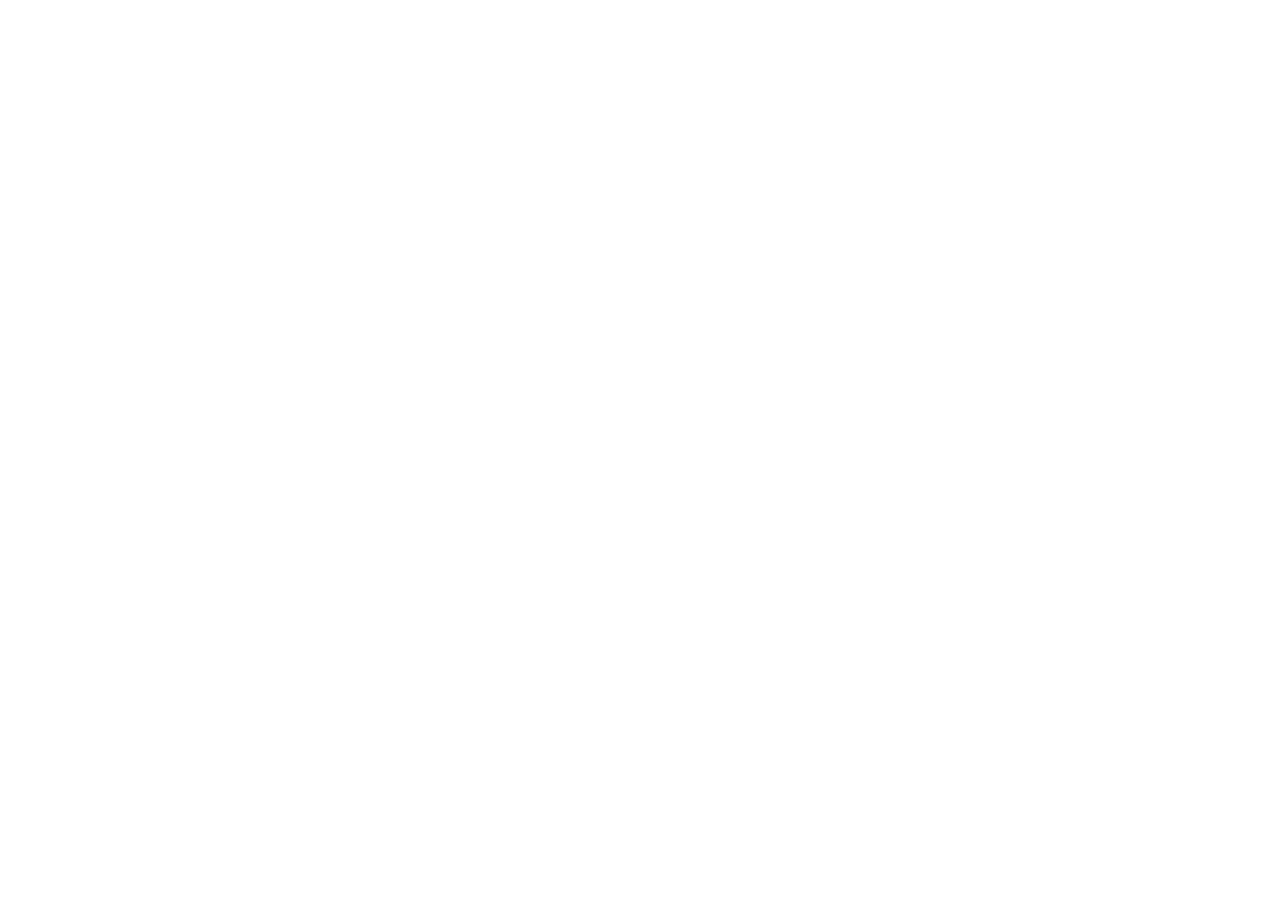
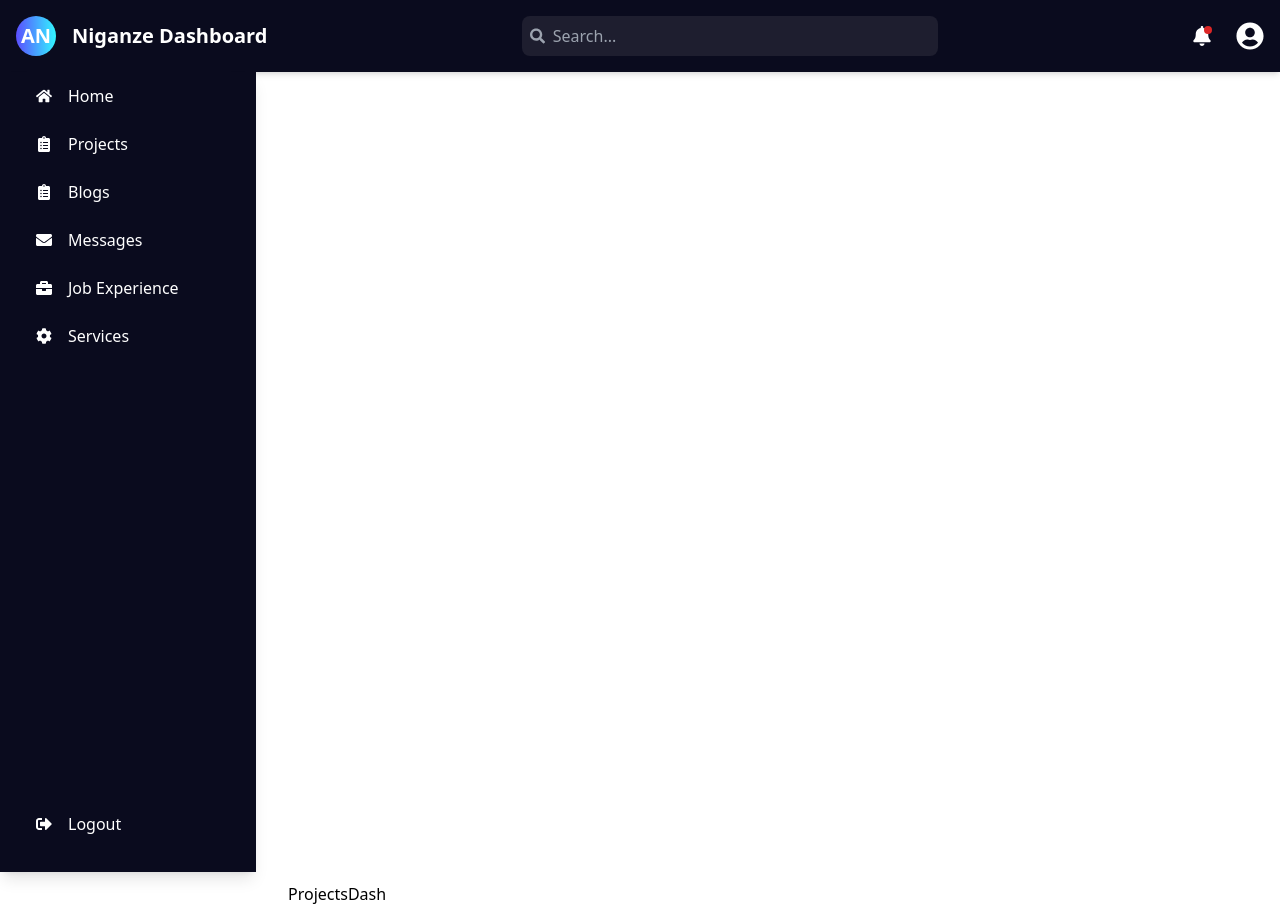
Before and after one commit to niganze/port1, a React (Vite) app: page /pro in a window 1280 px wide. Before the commit this address had no page. Before the commit the page ends 800 px from the top, so only its background shows below. Built offline with nearby package versions, Linux system fonts and the light colour scheme.

Commit message:
stability

```diff
--- a/package.json
+++ b/package.json
@@ -10,6 +10,7 @@
     "preview": "vite preview"
   },
   "dependencies": {
+    "axios": "^1.7.7",
     "formik": "^2.4.6",
     "react": "^18.3.1",
     "react-dom": "^18.3.1",
--- a/src/App.jsx
+++ b/src/App.jsx
@@ -7,6 +7,9 @@
 import Login from "./pages/Login";
 import SingleBlog from "./pages/SingleBlog";
 import About from "./pages/About";
+import Dashboard from "./dashboard/LayoutDashboard";
+import ProjectsDash from "./dashboard/ProjectsDash";
+import LayoutDashboard from "./dashboard/LayoutDashboard";
 export default function App() {
   return (
     <>
@@ -17,11 +20,15 @@
             <Route path="/projects" element={<Project />} />
             <Route path="/blog" element={<Blogs />} />
             <Route path="/contact" element={<Contact />} />
-            <Route path="/about"element={<About/>}/>
-            <Route path="/singleblog"element={<SingleBlog/>}/>
-
+            <Route path="/about" element={<About />} />
+            <Route path="/singleblog" element={<SingleBlog />} />
           </Route>
-          <Route path="/login" element={<Login/>}/>
+          <Route path="/login" element={<Login />} />
+          <Route path="/" element={<LayoutDashboard />}>
+           <Route index element={<Dashboard/>}/>
+           <Route path="/dashboard" element={<Dashboard/>}/>
+            <Route path="/pro" element={<ProjectsDash />} />
+          </Route>
 
         </Routes>
       </BrowserRouter>
--- /dev/null
+++ b/src/dashboard/Dashboard.jsx
@@ -0,0 +1,9 @@
+import React from 'react'
+
+function Dashboard() {
+  return (
+    <div>Dashboard</div>
+  )
+}
+
+export default Dashboard
--- /dev/null
+++ b/src/dashboard/Header.jsx
@@ -0,0 +1,42 @@
+import React from 'react';
+import { FaBell, FaSearch, FaUserCircle } from 'react-icons/fa';
+
+function Header() {
+  return (
+    <header className="bg-[#0a0b1e] text-white shadow-md p-4">
+      <div className="flex justify-between items-center max-w-7xl mx-auto">
+
+        {/* Logo Section */}
+        <div className="flex items-center space-x-4">
+          <div className="w-10 h-10 bg-gradient-to-r from-[#5B4EFF] to-[#32F6FF] rounded-full flex items-center justify-center">
+            <span className="text-xl font-bold">AN</span>
+          </div>
+          <h1 className="text-xl font-bold">Niganze Dashboard</h1>
+        </div>
+
+        {/* Search Bar */}
+        <div className="flex items-center bg-[#1e1e2f] p-2 rounded-lg w-1/3">
+          <FaSearch className="text-gray-400 mr-2" />
+          <input
+            type="text"
+            placeholder="Search..."
+            className="bg-transparent focus:outline-none text-white w-full"
+          />
+        </div>
+
+        {/* Action Icons */}
+        <div className="flex items-center space-x-6">
+          <button className="relative hover:text-[#5B4EFF] transition duration-300">
+            <FaBell size={20} />
+            <span className="absolute top-0 right-0 inline-block w-2 h-2 bg-red-600 rounded-full"></span>
+          </button>
+          <button className="hover:text-[#5B4EFF] transition duration-300">
+            <FaUserCircle size={28} />
+          </button>
+        </div>
+      </div>
+    </header>
+  );
+}
+
+export default Header;
--- /dev/null
+++ b/src/dashboard/LayoutDashboard.jsx
@@ -0,0 +1,17 @@
+import React from 'react'
+import Sidebar from './Siderbar'
+import Header from './Header'
+import { Outlet } from 'react-router-dom'
+
+function LayoutDashboard() {
+  return (
+    <div>
+    <Header/>
+    <Sidebar/>
+    <div className='ml-72 mt-2.5'><Outlet/></div>
+
+    </div>
+  )
+}
+
+export default LayoutDashboard
--- /dev/null
+++ b/src/dashboard/ProjectsDash.jsx
@@ -0,0 +1,9 @@
+import React from 'react'
+
+function ProjectsDash() {
+  return (
+    <div>ProjectsDash</div>
+  )
+}
+
+export default ProjectsDash
--- /dev/null
+++ b/src/dashboard/Siderbar.jsx
@@ -0,0 +1,61 @@
+import React from 'react';
+import { FaHome, FaUser, FaCog, FaSignOutAlt, FaChartLine, FaEnvelope, FaBriefcase, FaClipboardList } from 'react-icons/fa';
+import { Link } from 'react-router-dom';
+
+function Sidebar() {
+  return (
+    <div className="bg-[#0a0b1e] h-screen w-64 flex flex-col justify-between shadow-lg">
+      {/* Navigation Links */}
+      <nav className="px-6">
+        <ul className="space-y-0">
+          <li>
+            <Link to="/" className="flex items-center text-white space-x-4 hover:bg-[#1e1e2f] p-3 rounded-lg transition duration-300">
+              <FaHome />
+              <span>Home</span>
+            </Link>
+          </li>
+          <li>
+            <Link to="/pro" className="flex items-center text-white space-x-4 hover:bg-[#1e1e2f] p-3 rounded-lg transition duration-300">
+              <FaClipboardList />
+              <span>Projects</span>
+            </Link>
+          </li>
+          <li>
+            < Link to ="/blogs" className="flex items-center text-white space-x-4 hover:bg-[#1e1e2f] p-3 rounded-lg transition duration-300">
+              <FaClipboardList />
+              <span>Blogs</span>
+            </Link>
+          </li>
+          <li>
+            <Link to="/messages" className="flex items-center text-white space-x-4 hover:bg-[#1e1e2f] p-3 rounded-lg transition duration-300">
+              <FaEnvelope />
+              <span>Messages</span>
+            </Link>
+          </li>
+          <li>
+            <Link to="/experience" className="flex items-center text-white space-x-4 hover:bg-[#1e1e2f] p-3 rounded-lg transition duration-300">
+              <FaBriefcase />
+              <span>Job Experience</span>
+            </Link>
+          </li>
+          <li>
+            <Link to="/services" className="flex items-center text-white space-x-4 hover:bg-[#1e1e2f] p-3 rounded-lg transition duration-300">
+              <FaCog />
+              <span>Services</span>
+            </Link>
+          </li>
+        </ul>
+      </nav>
+
+      {/* Logout Button */}
+      <div className="px-6 py-6">
+        <Link to="/logout" className="flex items-center text-white space-x-4 hover:bg-[#1e1e2f] p-3 rounded-lg transition duration-300">
+          <FaSignOutAlt />
+          <span>Logout</span>
+        </Link>
+      </div>
+    </div>
+  );
+}
+
+export default Sidebar;
--- a/src/pages/Contact.jsx
+++ b/src/pages/Contact.jsx
@@ -1,5 +1,6 @@
 import { useFormik } from "formik";
 import * as Yup from "yup";
+import axios from "axios";
 
 function Contact() {
 
@@ -28,9 +29,24 @@
       message: "",
     },
     validationSchema: validationSchema,
-    onSubmit: (values) => {
-      console.log("Form values:", values);
-      // Handle form submission (e.g., send values to API)
+    onSubmit: async (values, { resetForm }) => {
+      try {
+        // Send form data to the API using Axios
+        const response = await axios.post('https://portbackend-it4o.onrender.com/api/contact', values,
+
+          {
+            headers:{
+              "Content-Type":"application/json"
+            }
+          }
+        );
+        console.log('Form submitted successfully:', response.data);
+
+        resetForm(); // Reset form fields after successful submission
+      } catch (error) {
+        console.log(error);
+
+      }
     },
   });
 
--- a/src/pages/Login.jsx
+++ b/src/pages/Login.jsx
@@ -1,5 +1,6 @@
 import { FaGoogle } from "react-icons/fa";
 import LoginVectorImage from "../assets/login.png";
+import { Link } from "react-router-dom";
 
 function Login() {
   return (
@@ -56,12 +57,15 @@
 
           {/* Login Button */}
           <div>
+            <Link to="/dashboard">
             <button
               type="submit"
               className="w-full p-3 bg-gradient-to-r from-[#5B4EFF] to-[#32F6FF] text-white rounded-md font-bold hover:opacity-90 transition-opacity duration-300"
             >
               Log In
             </button>
+            </Link>
+
           </div>
         </form>
 
```
Also changed, not shown: 1 other file (tests, documents, lock files or other folders).
